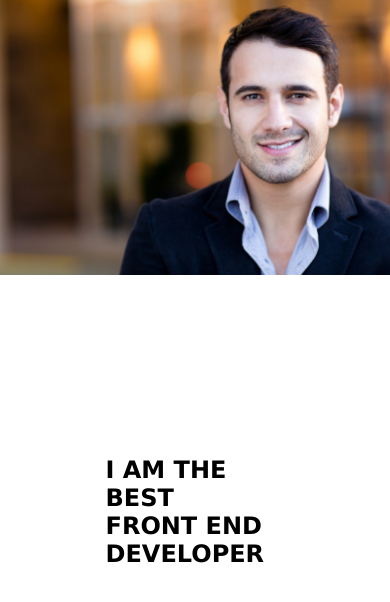
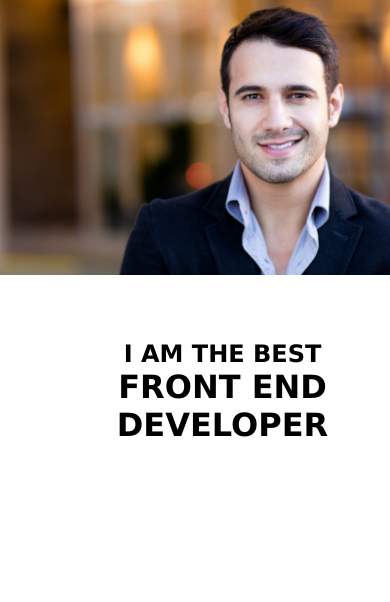
Before and after one commit to bodok2/2-rwd, a plain HTML site: page index.html in a window 390 px wide. Drawn offline with Linux system fonts and the light colour scheme.

Commit message:
werjsa poprawiona działająca

```diff
--- /dev/null
+++ b/css/style-3.css
@@ -0,0 +1,12 @@
+body {
+    background-image: url(/img/man-1.jpg);
+    position: relative;
+    background-size: cover;
+    background-repeat: no-repeat;
+}
+
+.item {
+    color: black;
+    left: 10%;
+    top: 80vw;
+}
--- /dev/null
+++ b/css/style-4.css
@@ -0,0 +1,16 @@
+    body {
+        background-image: url(/img/man-2.jpg);
+        width: 100vw;
+        position: relative;
+        background-size: cover;
+        background-repeat: no-repeat;
+    }
+
+    .item {
+
+        color: white;
+        left: 55%;
+        top: 10vw;
+        text-align: center;
+        ;
+    }
--- /dev/null
+++ b/css/style-5.css
@@ -0,0 +1,12 @@
+body {
+    background-image: url(/img/man-1.jpg);
+    position: relative;
+    background-size: cover;
+    background-repeat: no-repeat;
+}
+
+.item {
+    color: white;
+    left: 0%;
+    top: 35vw;
+}
--- a/css/style.css
+++ b/css/style.css
@@ -1,81 +1,26 @@
-h2 {
-    text-transform: uppercase;
+* {
     box-sizing: border-box;
-    font-family: Verdana, Geneva, sans-serif;
-    margin: 10px 0 50px;
-    position: relative;
-
 }
 
-
-
-@media (max-width: 1170px) {
-
 body {
-        background-image: url(/img/man-2.jpg);
-        width: 100vw;
-        position: absolute;
-        background-size: cover;
-        background-repeat: no-repeat;
-}
-
-
-h2 {
-    color: white;
-    margin: 0;
-    position: absolute;
-    top: 50%;
-    left: 50%;
-    transform: translate(-150%, 200%);
-}
-
-}
-
-
-@media (min-width: 1170px) {
-
-    body {
-        background-image: url(/img/man-1.jpg);
-        width: 100vw;
+    overflow-x: hidden;
+    width: 100%;
     position: relative;
     background-size: cover;
     background-repeat: no-repeat;
 }
 
 h2 {
-        color: white;
-        margin: 0;
+    text-transform: uppercase;
+    font-family: Verdana, Geneva, sans-serif;
     position: absolute;
-        top: 50%;
-        left: 50%;
-        transform: translate(-50%, 700%);
-
 }
 
+.item {
+    width: 0 auto;
+    height: 10px;
 }
 
-
-@media (max-width: 992px) {
-
-    body {
-
-        background-image: url(/img/man-1.jpg);
-        width: 100vw;
-        position: relative;
-        background-size: cover;
-        background-repeat: no-repeat;
-
+span  {
+    font-size: 2rem;
 }
-
-    h2 {
-        color: black;
-        margin: 0 auto;
-        position: absolute;
-        top: 50%;
-        left: 50%;
-        transform: translate(-50%, 400%);
-        padding: 25px 25x;
-
-
-    }
-}
--- a/index.html
+++ b/index.html
@@ -3,8 +3,11 @@
 <head>
     <meta charset="UTF-8">
     <title>Document</title>
+    <meta name="viewport" content="width=device-width, initial-scale=1.0">
     <link rel="stylesheet" href="css/style.css">
-    <meta name="viewport" content="width=device-width, initial-scale=1.0">
+    <link rel="stylesheet" media="(min-width: 993px),(max-width: 1170px)" href="css/style-4.css">
+    <link rel="stylesheet" media="(min-width: 1171px)" href="css/style-5.css">
+    <link rel="stylesheet" media="(max-width: 992px)" href="css/style-3.css">
 </head>
 
 <body>
@@ -13,7 +16,7 @@
 
 <div class="container">
 
-    <h2 class="item">I am the best <span><br> front end developer</span></h2>
+    <h2 class="item">I am the best <br><span>front end developer</span></h2>
 
 </div>
 
```
Lines whose indentation alone changed are shown as unchanged.
